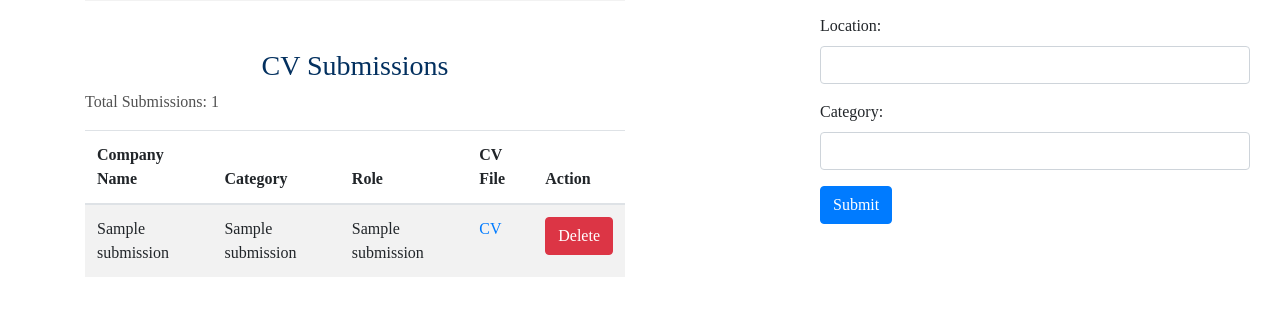
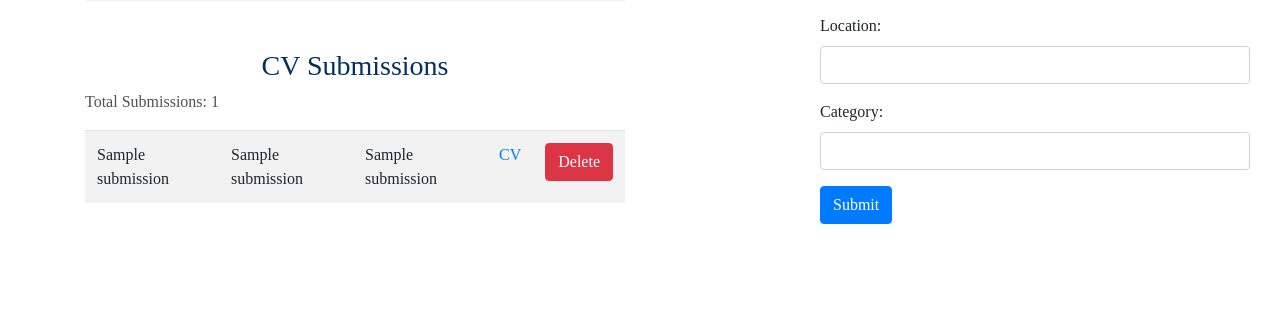
Before and after one commit to kalibbalajohnson/job_app, a Flask app: template templates/company.html in a window 1280 px wide. Shown: the part 334-650 px from the top of the page. Run offline with Flask 3, Linux system fonts and the light colour scheme; tables that the repository leaves empty or names only in its code hold one stand-in row (values such as "Sample post"); the template is opened without the code that fills it: values that come from a table or form of the project are taken from there, most other values are stand-ins (such as "Sample title", 1, 10 or a date in 2020); some libraries are stand-ins or nearby versions.

Commit message:
Update company.html
A change on the table in company.html

```diff
--- a/templates/company.html
+++ b/templates/company.html
@@ -124,12 +124,12 @@
                     <p style="color: rgb(81, 81, 81); ">Total Submissions: {{ cv_submissions|length }}</p>
                     <table class="table table-striped table-hover">
                         <thead>
-                            <tr>
+                           <!-- <tr>
                                 <th>Company Name</th>
                                 <th>Category</th>
                                 <th>Role</th>
                                 <th>CV File</th>
-                                <th>Action</th>
+                                <th>Action</th>-->
                             </tr>
                         </thead>
                         <tbody>
```
